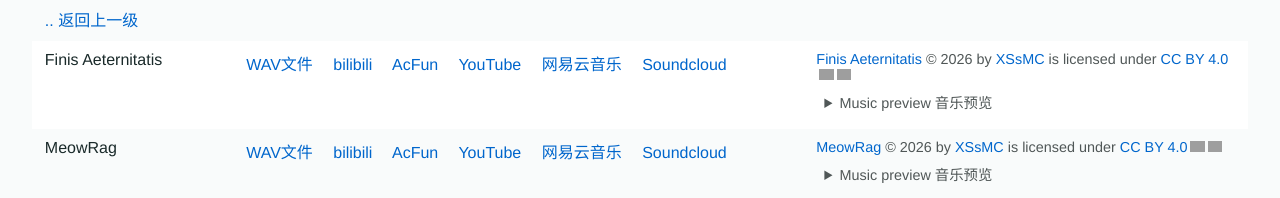
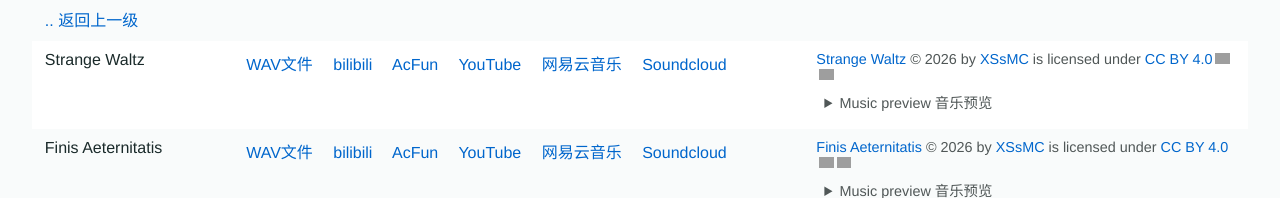
Before and after one commit to 19ty84/ricky-zhang.github.io, a plain HTML site: page files/music/index.html in a window 1280 px wide. Shown: the part 197-395 px from the top of the page. Drawn offline with Linux system fonts and the light colour scheme; grey boxes are pictures that could not be loaded.

Commit message:
Added Strange%20Waltz.wav

```diff
--- a/files/music/index.html
+++ b/files/music/index.html
@@ -28,6 +28,33 @@
         <tr>
           <td>
             <a href="../">.. 返回上一级</a>
+          </td>
+        </tr>
+
+        <tr>
+          <td>Strange Waltz</td>
+          <td>
+            <a class="link" target="_blank" href="https://documents.ricky-zhang.com/Strange%20Waltz.wav">WAV文件</a>
+            <a class="link" target="_blank" href="https://www.bilibili.com/video/BV1Atth6YEPF">bilibili</a>
+            <a class="link" target="_blank" href="https://www.acfun.cn/v/ac48817374">AcFun</a>
+            <a class="link" target="_blank" href="https://www.youtube.com/watch?v=WxJ4rIcuvFk">YouTube</a>
+            <a class="link" target="_blank" href="https://music.163.com/#/song?id=3428911132">网易云音乐</a>
+            <a class="link" target="_blank" href="https://soundcloud.com/xssmc/strange-waltz">Soundcloud</a>
+          </td>
+          <td class="note">
+            <a href="https://www.bilibili.com/video/BV1Atth6YEPF">Strange Waltz</a> © 2026 by <a
+              href="https://space.bilibili.com/519009329">XSsMC</a> is
+            licensed under <a href="https://creativecommons.org/licenses/by/4.0/">CC BY 4.0</a><img
+              src="https://mirrors.creativecommons.org/presskit/icons/cc.svg" alt=""
+              style="max-width: 1em;max-height:1em;margin-left: .2em;"><img
+              src="https://mirrors.creativecommons.org/presskit/icons/by.svg" alt=""
+              style="max-width: 1em;max-height:1em;margin-left: .2em;">
+            <br />
+            <details class="music-player">
+              <summary>Music preview 音乐预览</summary>
+              <div class="player-container" data-src="https://documents.ricky-zhang.com/Strange%20Waltz.wav">
+              </div>
+            </details>
           </td>
         </tr>
 
```
